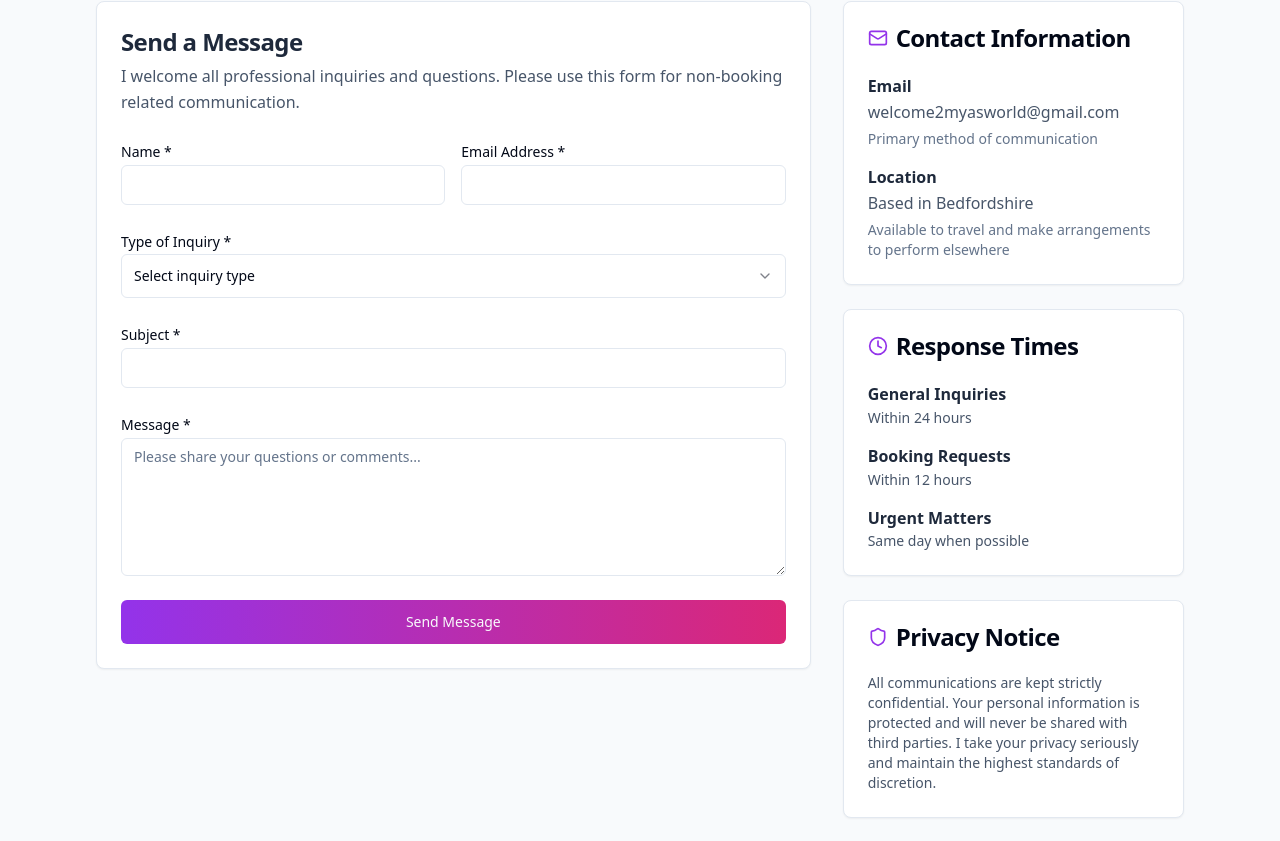
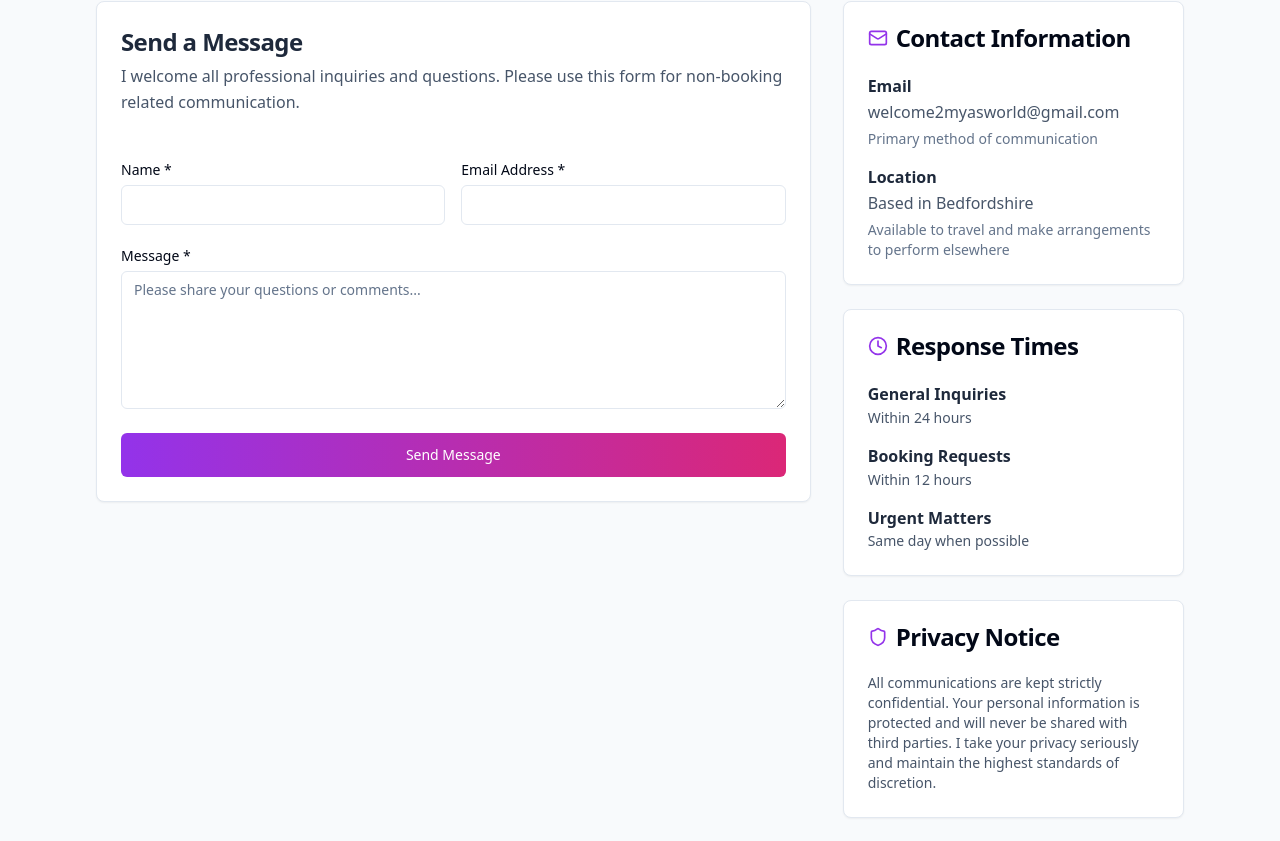
Before and after one commit to CustomCreations2025/mistressmya.github.io, a React (Vite) app: page /contact in a window 1280 px wide. Shown: the part 483-1324 px from the top of the page. Built offline with nearby package versions, Linux system fonts and the light colour scheme.

Commit message:
feat: Implement contact form with Formsubmit
- Added a contact form to the Contact page.
- The form uses Formsubmit to send submissions to welcome2myasworld@gmail.com.
- Includes a redirect to the thank you page and spam protection.
- Implemented the provided HTML snippet.

```diff
--- a/src/pages/Contact.tsx
+++ b/src/pages/Contact.tsx
@@ -1,69 +1,9 @@
 
 import Layout from "@/components/Layout";
 import { Card, CardContent, CardHeader, CardTitle } from "@/components/ui/card";
-import { Button } from "@/components/ui/button";
-import { Input } from "@/components/ui/input";
-import { Label } from "@/components/ui/label";
-import { Textarea } from "@/components/ui/textarea";
-import { Select, SelectContent, SelectItem, SelectTrigger, SelectValue } from "@/components/ui/select";
-import { useState } from "react";
 import { Mail, Clock, Shield, MessageCircle } from "lucide-react";
-import { supabase } from "@/integrations/supabase/client";
-import { toast } from "sonner";
 
 const Contact = () => {
-  const [formData, setFormData] = useState({
-    name: "",
-    email: "",
-    subject: "",
-    inquiryType: "",
-    message: ""
-  });
-
-  const [isSubmitting, setIsSubmitting] = useState(false);
-
-  const inquiryTypes = [
-    "General Information",
-    "Booking Inquiry",
-    "Service Questions",
-    "Media/Press Inquiry",
-    "Professional Consultation",
-    "Other"
-  ];
-
-  const handleInputChange = (field: string, value: string) => {
-    setFormData(prev => ({ ...prev, [field]: value }));
-  };
-
-  const handleSubmit = async (e: React.FormEvent) => {
-    e.preventDefault();
-    setIsSubmitting(true);
-
-    try {
-      const { data, error } = await supabase.functions.invoke('send-contact-message', {
-        body: formData
-      });
-
-      if (error) throw error;
-
-      toast.success("Message sent successfully! You'll receive a confirmation email shortly.");
-
-      // Reset form
-      setFormData({
-        name: "",
-        email: "",
-        subject: "",
-        inquiryType: "",
-        message: ""
-      });
-    } catch (error: any) {
-      console.error("Error submitting contact form:", error);
-      toast.error("Failed to send message. Please try again or contact us directly.");
-    } finally {
-      setIsSubmitting(false);
-    }
-  };
-
   return (
     <Layout>
       {/* Hero Section */}
@@ -90,73 +30,56 @@ const Contact = () => {
                   </p>
                 </CardHeader>
                 <CardContent>
-                  <form onSubmit={handleSubmit} className="space-y-6">
+                  <form action="https://formsubmit.co/welcome2myasworld@gmail.com" method="POST" className="space-y-6">
+                    {/* Hidden fields for FormSubmit configuration */}
+                    <input type="hidden" name="_next" value="https://www.mistressmya.world/thank-you" />
+                    <input type="hidden" name="_subject" value="New Contact Form Submission!" />
+                    <input type="hidden" name="_captcha" value="false" />
+
                     <div className="grid grid-cols-1 md:grid-cols-2 gap-4">
                       <div>
-                        <Label htmlFor="name">Name *</Label>
-                        <Input
+                        <label htmlFor="name" className="block text-sm font-medium leading-none peer-disabled:cursor-not-allowed peer-disabled:opacity-70 mb-2">Name *</label>
+                        <input
+                          type="text"
+                          name="name"
                           id="name"
-                          value={formData.name}
-                          onChange={(e) => handleInputChange("name", e.target.value)}
                           required
+                          className="flex h-10 w-full rounded-md border border-input bg-background px-3 py-2 text-base ring-offset-background file:border-0 file:bg-transparent file:text-sm file:font-medium file:text-foreground placeholder:text-muted-foreground focus-visible:outline-none focus-visible:ring-2 focus-visible:ring-ring focus-visible:ring-offset-2 disabled:cursor-not-allowed disabled:opacity-50 md:text-sm"
                         />
                       </div>
                       <div>
-                        <Label htmlFor="email">Email Address *</Label>
-                        <Input
+                        <label htmlFor="email" className="block text-sm font-medium leading-none peer-disabled:cursor-not-allowed peer-disabled:opacity-70 mb-2">Email Address *</label>
+                        <input
+                          type="email"
+                          name="email"
                           id="email"
-                          type="email"
-                          value={formData.email}
-                          onChange={(e) => handleInputChange("email", e.target.value)}
                           required
+                          className="flex h-10 w-full rounded-md border border-input bg-background px-3 py-2 text-base ring-offset-background file:border-0 file:bg-transparent file:text-sm file:font-medium file:text-foreground placeholder:text-muted-foreground focus-visible:outline-none focus-visible:ring-2 focus-visible:ring-ring focus-visible:ring-offset-2 disabled:cursor-not-allowed disabled:opacity-50 md:text-sm"
                         />
                       </div>
                     </div>
 
                     <div>
-                      <Label htmlFor="inquiryType">Type of Inquiry *</Label>
-                      <Select value={formData.inquiryType} onValueChange={(value) => handleInputChange("inquiryType", value)}>
-                        <SelectTrigger>
-                          <SelectValue placeholder="Select inquiry type" />
-                        </SelectTrigger>
-                        <SelectContent>
-                          {inquiryTypes.map((type) => (
-                            <SelectItem key={type} value={type}>{type}</SelectItem>
-                          ))}
-                        </SelectContent>
-                      </Select>
-                    </div>
-
-                    <div>
-                      <Label htmlFor="subject">Subject *</Label>
-                      <Input
-                        id="subject"
-                        value={formData.subject}
-                        onChange={(e) => handleInputChange("subject", e.target.value)}
+                      <label htmlFor="message" className="block text-sm font-medium leading-none peer-disabled:cursor-not-allowed peer-disabled:opacity-70 mb-2">Message *</label>
+                      <textarea
+                        name="message"
+                        id="message"
+                        rows={6}
                         required
+                        placeholder="Please share your questions or comments..."
+                        className="flex min-h-[80px] w-full rounded-md border border-input bg-background px-3 py-2 text-sm ring-offset-background placeholder:text-muted-foreground focus-visible:outline-none focus-visible:ring-2 focus-visible:ring-ring focus-visible:ring-offset-2 disabled:cursor-not-allowed disabled:opacity-50"
                       />
                     </div>
 
-                    <div>
-                      <Label htmlFor="message">Message *</Label>
-                      <Textarea
-                        id="message"
-                        value={formData.message}
-                        onChange={(e) => handleInputChange("message", e.target.value)}
-                        placeholder="Please share your questions or comments..."
-                        rows={6}
-                        required
-                      />
-                    </div>
+                    {/* Honeypot for spam prevention */}
+                    <input type="text" name="_honey" style={{ display: 'none' }} />
 
-                    <Button
+                    <button
                       type="submit"
-                      size="lg"
-                      className="w-full bg-gradient-to-r from-purple-600 to-pink-600"
-                      disabled={isSubmitting}
+                      className="inline-flex items-center justify-center gap-2 whitespace-nowrap rounded-md text-sm font-medium ring-offset-background transition-colors focus-visible:outline-none focus-visible:ring-2 focus-visible:ring-ring focus-visible:ring-offset-2 disabled:pointer-events-none disabled:opacity-50 h-11 rounded-md px-8 w-full bg-gradient-to-r from-purple-600 to-pink-600 text-white hover:from-purple-700 hover:to-pink-700"
                     >
-                      {isSubmitting ? "Sending..." : "Send Message"}
-                    </Button>
+                      Send Message
+                    </button>
                   </form>
                 </CardContent>
               </Card>
@@ -311,9 +234,12 @@ const Contact = () => {
             Whether you have questions or are ready to book, I'm here to help you take the next step.
           </p>
           <div className="space-x-4">
-            <Button asChild size="lg" className="bg-white text-purple-600 hover:bg-purple-50">
-              <a href="mailto:welcome2myasworld@gmail.com">Send Email</a>
-            </Button>
+            <a
+              href="mailto:welcome2myasworld@gmail.com"
+              className="inline-flex items-center justify-center gap-2 whitespace-nowrap rounded-md text-sm font-medium ring-offset-background transition-colors focus-visible:outline-none focus-visible:ring-2 focus-visible:ring-ring focus-visible:ring-offset-2 disabled:pointer-events-none disabled:opacity-50 h-11 rounded-md px-8 bg-white text-purple-600 hover:bg-purple-50"
+            >
+              Send Email
+            </a>
           </div>
         </div>
       </section>
```
